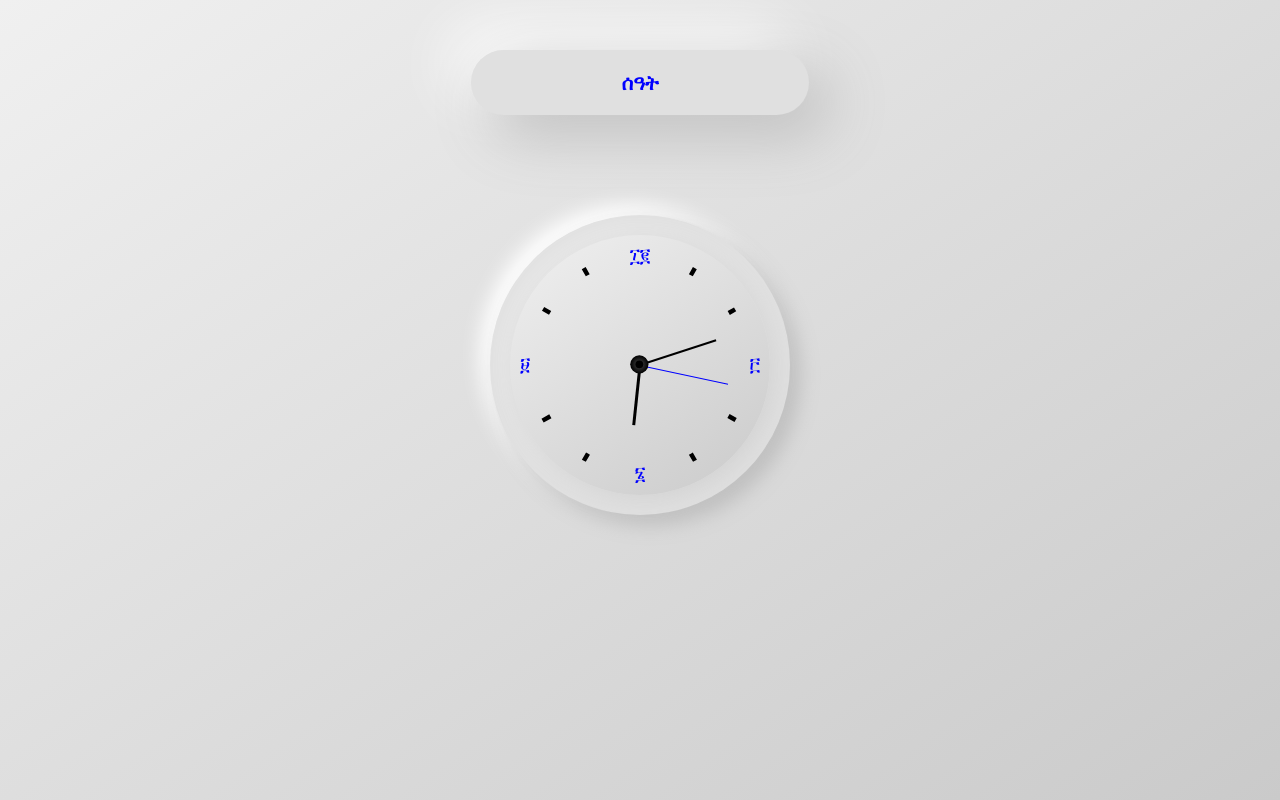
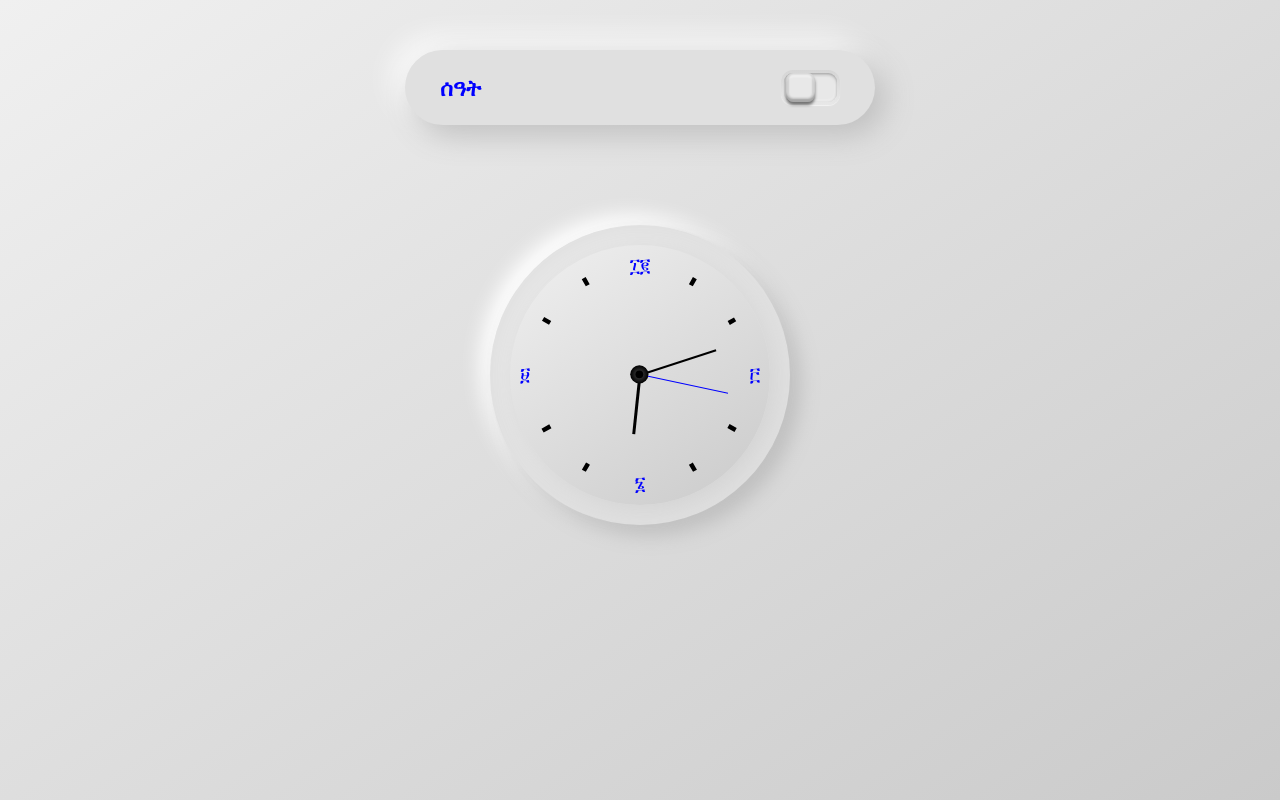
Before and after one commit to wuletawwonte/ethhours, a website with bundled scripts: page index.html in a window 1280 px wide. Built offline with nearby package versions, Linux system fonts and the light colour scheme.

Commit message:
add blue theme toggle

```diff
--- a/assets/css/style.css
+++ b/assets/css/style.css
@@ -16,16 +16,17 @@ header {
   margin-top: 50px;
   margin-bottom: 100px;
   display: flex;
+  width: 400px;
   align-items: center;
-  justify-content: center;
-  padding: 20px 150px;
+  justify-content: space-between;
+  padding: 20px 35px;
   border-radius: 50px;
   background: #e0e0e0;
-  box-shadow: 20px 20px 60px #bebebe, -20px -20px 60px #ffffff;
+  box-shadow: 10px 10px 30px #bebebe, -10px -10px 30px #ffffff;
 }
 
 header h1 {
-  font-size: 20px;
+  font-size: 22px;
   font-family: 'Trebuchet MS', sans-serif;
 }
 
@@ -118,3 +119,76 @@ h2 {
   align-self: stretch;
   justify-content: space-between;
 }
+
+/* Toggle button style  */
+.toggle-wrapper {
+  display: flex;
+  justify-content: center;
+  align-items: center;
+  position: relative;
+  border-radius: 0.5em;
+  padding: 0.125em;
+  background-image: linear-gradient(to bottom, #d5d5d5, #e8e8e8);
+  box-shadow: 0 1px 1px rgb(255 255 255 / 0.6);
+  /* resize for demo */
+  font-size: 1.5em;
+}
+
+.toggle-checkbox {
+  appearance: none;
+  position: absolute;
+  z-index: 1;
+  border-radius: inherit;
+  width: 100%;
+  height: 100%;
+  /* fix em sizing */
+  font: inherit;
+  opacity: 0;
+  cursor: pointer;
+}
+
+.toggle-container {
+  display: flex;
+  align-items: center;
+  position: relative;
+  border-radius: 0.375em;
+  width: 2.2em;
+  height: 1.2em;
+  background-color: #e8e8e8;
+  box-shadow: inset 0 0 0.0625em 0.125em rgb(255 255 255 / 0.2),
+    inset 0 0.0625em 0.125em rgb(0 0 0 / 0.4);
+  transition: background-color 0.4s linear;
+}
+
+.toggle-checkbox:checked + .toggle-container {
+  background-color: blue;
+}
+
+.toggle-button {
+  display: flex;
+  justify-content: center;
+  align-items: center;
+  position: absolute;
+  left: 0.0625em;
+  border-radius: 0.3125em;
+  width: 1.2em;
+  height: 1.2em;
+  background-color: #e8e8e8;
+  box-shadow: inset 0 -0.0625em 0.0625em 0.125em rgb(0 0 0 / 0.1),
+    inset 0 -0.125em 0.0625em rgb(0 0 0 / 0.2),
+    inset 0 0.1875em 0.0625em rgb(255 255 255 / 0.3),
+    0 0.125em 0.125em rgb(0 0 0 / 0.5);
+  transition: left 0.4s;
+}
+
+.toggle-checkbox:checked + .toggle-container > .toggle-button {
+  left: 1em;
+}
+
+.toggle-button-circles-container {
+  display: grid;
+  grid-template-columns: repeat(3, min-content);
+  gap: 0.125em;
+  position: absolute;
+  margin: 0 auto;
+}
--- a/index.html
+++ b/index.html
@@ -16,6 +16,14 @@
   <body>
     <header>
       <h1>ሰዓት</h1>
+      <div class="toggle-wrapper">
+        <input class="toggle-checkbox" type="checkbox" />
+        <div class="toggle-container">
+          <div class="toggle-button">
+            <div class="toggle-button-circles-container"></div>
+          </div>
+        </div>
+      </div>
     </header>
     <div id="app"></div>
   </body>
```
